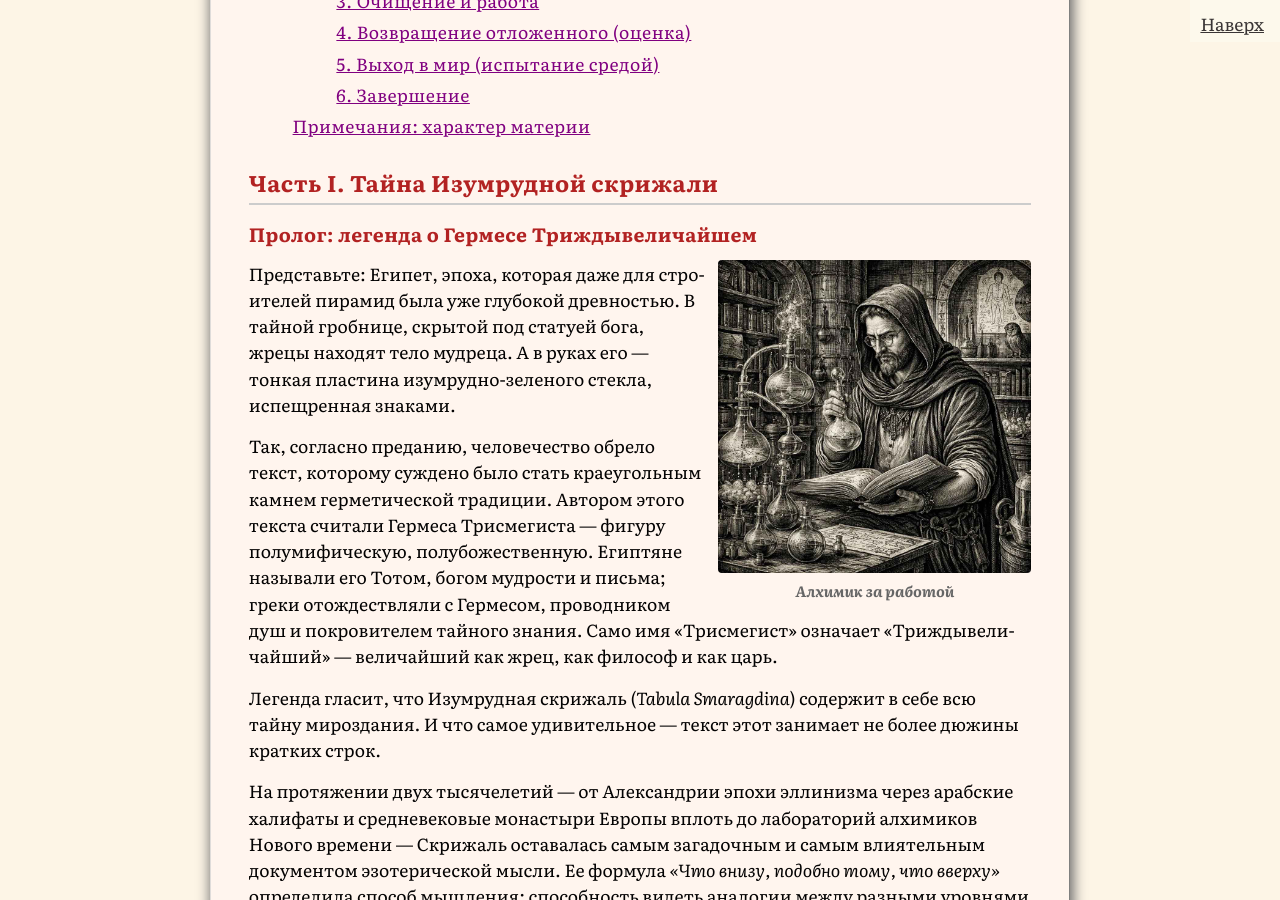
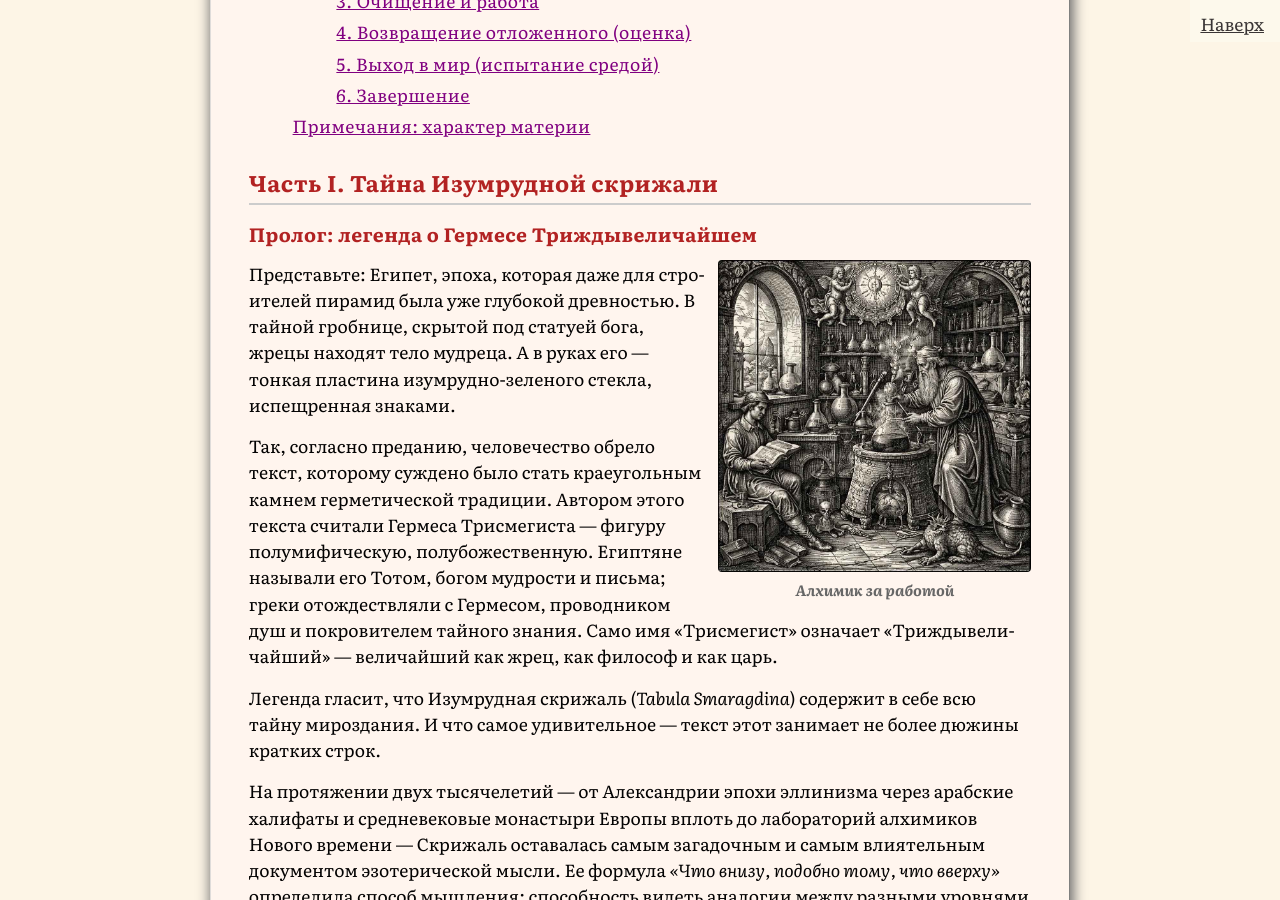
Before and after one commit to SergSi/land-use-art, a Jekyll site: the page built from _posts/2026-02-23-alhimia.md, in a window 1280 px wide and 900 px high, scrolled down 840 px. Built offline with Jekyll 4.4.1, drawn with Linux system fonts in a browser that asks for light colours; some web fonts are replaced.

Commit message:
Update 2026-02-23-alhimia.md

```diff
--- a/_posts/2026-02-23-alhimia.md
+++ b/_posts/2026-02-23-alhimia.md
@@ -11,7 +11,7 @@
 
 ### Пролог: легенда о Гермесе Триждывеличайшем
 
-{% include image-align.html file="22.jpg" caption="Алхимик за работой" align="right" width="40%" %}
+{% include image-align.html file="23.jpg" caption="Алхимик за работой" align="right" width="40%" %}
 
 Представьте: Египет, эпоха, которая даже для строителей пирамид была уже глубокой древностью. В тайной гробнице, скрытой под статуей бога, жрецы находят тело мудреца. А в руках его — тонкая пластина изумрудно-зеленого стекла, испещренная знаками.
 
@@ -65,7 +65,7 @@
 
 Алхимический подход иной. Он говорит не об уничтожении, а о временном исключении.
 
-{% include image-align.html file="23.jpg" align="left" width="40%" %}
+{% include image-align.html file="22.jpg" align="left" width="40%" %}
 
 Представь себе химическую лабораторию. На столе стоит множество реактивов. Среди них есть серная кислота — опасное, едкое вещество. Учёный, проводящий важный синтез, не тратит время на то, чтобы «перевоспитать» кислоту или «уничтожить» её свойства. Он просто убирает её с рабочего стола и ставит на полку, в специальный шкаф. Там она будет храниться, не мешая эксперименту. И когда эксперимент будет завершён, он сможет снова достать кислоту, если она понадобится для другого дела.
 
```
